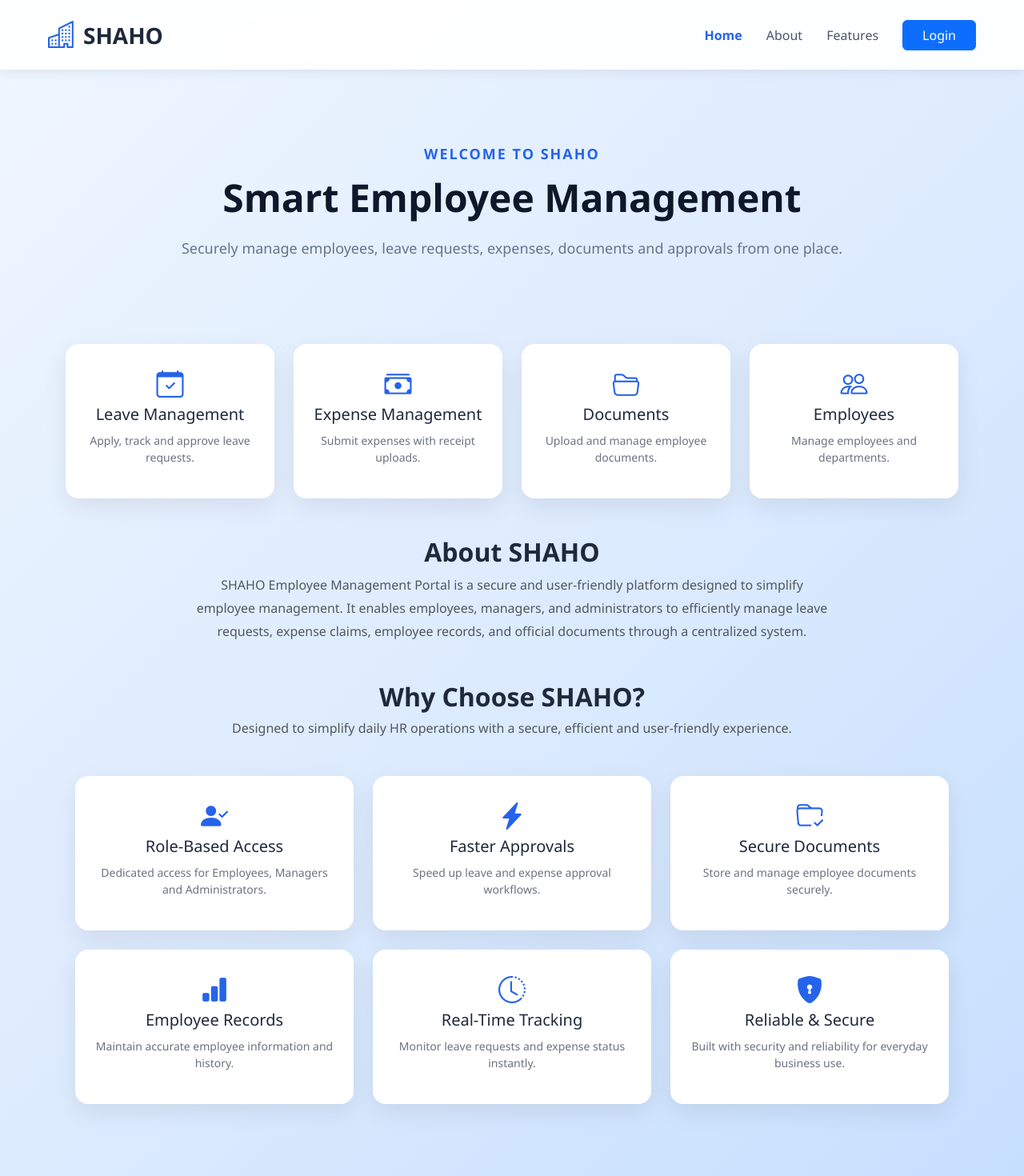
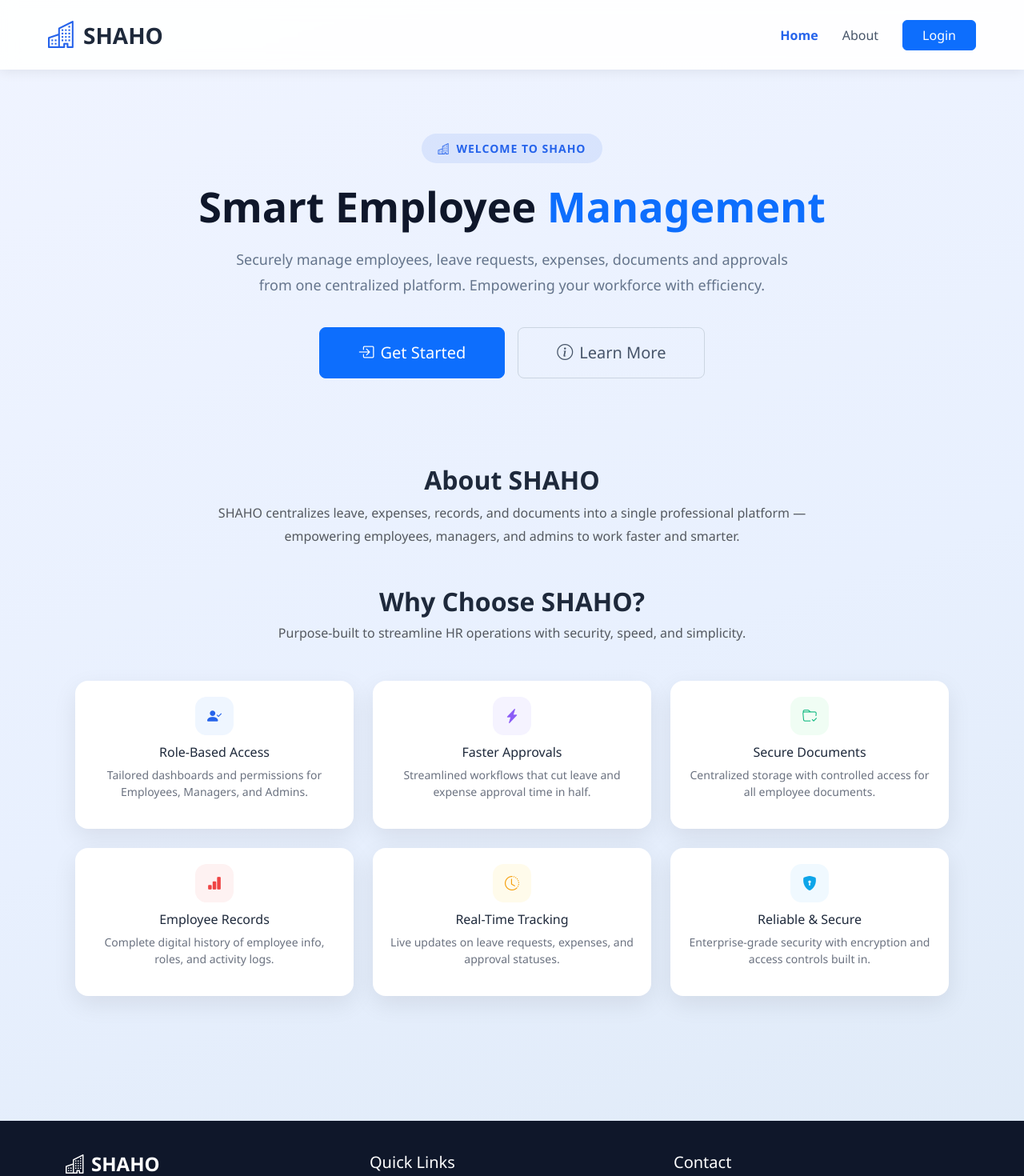
Before and after one commit to Saraswathi52/Emp-portal, a React (Vite) app: page / in a window 1280 px wide. Shown: the top 1470 px of the page at 80% size. Built offline with nearby package versions, Linux system fonts and the light colour scheme.

Commit message:
updated front page

```diff
--- a/src/App.css
+++ b/src/App.css
@@ -2,7 +2,7 @@
 
 .page-bg {
   min-height: 100vh;
-  background: linear-gradient(135deg, #eff6ff 0%, #dbeafe 50%, #bfdbfe 100%);
+  background: linear-gradient(160deg, #f0f4ff 0%, #e8f0fe 50%, #dce8f5 100%);
 }
 
 /* ================= Home Page ================= */
@@ -96,26 +96,59 @@
 
 /* ================= Hero ================= */
 
-.home-content {
+.hero-section {
   text-align: center;
-  margin-top: 70px;
-  margin-bottom: 40px;
+  padding: 80px 20px 60px;
   max-width: 900px;
-  margin-left: auto;
-  margin-right: auto;
+  margin: 0 auto;
 }
 
-.home-content h1 {
-  font-size: 48px;
-  font-weight: 700;
-  color: #0f172a;
+.hero-badge {
+  display: inline-flex;
+  align-items: center;
+  background: rgba(37, 99, 235, 0.1);
+  color: #2563eb;
+  font-weight: 600;
+  font-size: 14px;
+  letter-spacing: 1px;
+  text-transform: uppercase;
+  padding: 8px 20px;
+  border-radius: 50px;
+  margin-bottom: 24px;
 }
 
-.home-content p {
-  margin-top: 20px;
+.hero-title {
+  font-size: 52px;
+  font-weight: 800;
+  color: #0f172a;
+  line-height: 1.15;
+  margin-bottom: 20px;
+}
+
+.hero-description {
   color: #64748b;
   font-size: 18px;
-  line-height: 1.7;
+  line-height: 1.8;
+  max-width: 720px;
+  margin: 0 auto 36px;
+}
+
+.hero-actions {
+  display: flex;
+  justify-content: center;
+  gap: 16px;
+  flex-wrap: wrap;
+}
+
+.hero-actions .btn-outline-secondary {
+  border-color: #cbd5e1;
+  color: #475569;
+}
+
+.hero-actions .btn-outline-secondary:hover {
+  background: #f1f5f9;
+  border-color: #94a3b8;
+  color: #1e293b;
 }
 
 /* ================= Feature Cards ================= */
@@ -123,7 +156,7 @@
 .feature-card {
   background: white;
   border-radius: 16px;
-  padding: 25px;
+  padding: 20px;
   text-align: center;
   box-shadow: 0 10px 30px rgba(0, 0, 0, .08);
   transition: .3s;
@@ -134,14 +167,29 @@
   transform: translateY(-6px);
 }
 
+.feature-icon-box {
+  width: 48px;
+  height: 48px;
+  border-radius: 14px;
+  display: inline-flex;
+  align-items: center;
+  justify-content: center;
+  font-size: 18px;
+  margin-bottom: 12px;
+  transition: .3s;
+}
+
+.feature-card:hover .feature-icon-box {
+  transform: scale(1.1);
+}
+
 .feature-card i {
-  font-size: 34px;
-  color: #2563eb;
-  margin-bottom: 15px;
+  font-size: 18px;
 }
 
 .feature-card h5 {
-  margin-bottom: 10px;
+  margin-bottom: 8px;
+  font-size: 1rem;
 }
 
 .feature-card p {
@@ -167,14 +215,14 @@
 .popup-box {
   position: relative;
 
-  width: 620px;
+  width: 540px;
   max-width: 90%;
 
   background: white;
 
   border-radius: 18px;
 
-  padding: 30px;
+  padding: 24px;
 
   box-shadow: 0 25px 60px rgba(0, 0, 0, .18);
 
@@ -192,9 +240,8 @@
 
   border-radius: 14px;
 
-  padding: 16px 20px;
-
-  margin-bottom: 16px;
+  padding: 12px 16px;
+  margin-bottom: 12px;
 
   transition: .3s;
 }
@@ -205,8 +252,8 @@
 }
 
 .role-icon {
-  width: 52px;
-  height: 52px;
+  width: 44px;
+  height: 44px;
 
   border-radius: 14px;
 
@@ -214,7 +261,7 @@
   justify-content: center;
   align-items: center;
 
-  font-size: 22px;
+  font-size: 18px;
 }
 
 /* ================= Close Button ================= */
@@ -228,7 +275,7 @@
   background: none;
   border: none;
 
-  font-size: 22px;
+  font-size: 18px;
 
   cursor: pointer;
 
--- a/src/pages/Home.jsx
+++ b/src/pages/Home.jsx
@@ -26,6 +26,15 @@ const roles = [
   },
 ];
 
+const features = [
+  { icon: "bi-person-check-fill", bg: "#eff6ff", color: "#2563eb", title: "Role-Based Access", desc: "Tailored dashboards and permissions for Employees, Managers, and Admins." },
+  { icon: "bi-lightning-charge-fill", bg: "#f5f3ff", color: "#8b5cf6", title: "Faster Approvals", desc: "Streamlined workflows that cut leave and expense approval time in half." },
+  { icon: "bi-folder-check", bg: "#f0fdf4", color: "#10b981", title: "Secure Documents", desc: "Centralized storage with controlled access for all employee documents." },
+  { icon: "bi-bar-chart-fill", bg: "#fef2f2", color: "#ef4444", title: "Employee Records", desc: "Complete digital history of employee info, roles, and activity logs." },
+  { icon: "bi-clock-history", bg: "#fffbeb", color: "#f59e0b", title: "Real-Time Tracking", desc: "Live updates on leave requests, expenses, and approval statuses." },
+  { icon: "bi-shield-lock-fill", bg: "#f0f9ff", color: "#0ea5e9", title: "Reliable & Secure", desc: "Enterprise-grade security with encryption and access controls built in." },
+];
+
 function Home() {
   const navigate = useNavigate();
   const [showPopup, setShowPopup] = useState(false);
@@ -33,7 +42,6 @@ function Home() {
   return (
     <div className="page-bg home-page">
 
-      {/* Navbar */}
       <nav className="header">
 
   <div className="logo">
@@ -67,20 +75,6 @@ function Home() {
       About
     </a>
 
-    <a
-      href="#features"
-      onClick={(e) => {
-        e.preventDefault();
-        document
-          .getElementById("features")
-          ?.scrollIntoView({
-            behavior: "smooth",
-          });
-      }}
-    >
-      Features
-    </a>
-
     <button
       className="btn btn-primary px-4"
       onClick={() => setShowPopup(true)}
@@ -92,75 +86,42 @@ function Home() {
 
 </nav>
 
-      {/* Hero Section */}
+      <div className="hero-section">
+        <div className="hero-badge">
+          <i className="bi bi-buildings me-2"></i>
+          Welcome to SHAHO
+        </div>
 
-      <div className="home-content">
-        <p
-  style={{
-    color: "#2563eb",
-    fontWeight: "600",
-    letterSpacing: "2px",
-    textTransform: "uppercase",
-    marginBottom: "10px",
-  }}
->
-  Welcome to SHAHO
-</p>
+        <h1 className="hero-title">
+          Smart Employee <span className="text-primary">Management</span>
+        </h1>
 
-        <h1>Smart Employee Management</h1>
-
-        <p>
-          Securely manage employees, leave requests,
-          expenses, documents and approvals from one place.
+        <p className="hero-description">
+          Securely manage employees, leave requests, expenses, documents and approvals
+          from one centralized platform. Empowering your workforce with efficiency.
         </p>
 
-
-
+        <div className="hero-actions">
+          <button
+            className="btn btn-primary btn-lg px-5 py-3"
+            onClick={() => setShowPopup(true)}
+          >
+            <i className="bi bi-box-arrow-in-right me-2"></i>
+            Get Started
+          </button>
+          <button
+            className="btn btn-outline-secondary btn-lg px-5 py-3"
+            onClick={() => {
+              document
+                .getElementById("about")
+                ?.scrollIntoView({ behavior: "smooth" });
+            }}
+          >
+            <i className="bi bi-info-circle me-2"></i>
+            Learn More
+          </button>
+        </div>
       </div>
-
-      {/* Features */}
-
-      <div className="container mt-5" id="features">
-
-        <div className="row g-4">
-
-          <div className="col-md-3">
-            <div className="feature-card">
-              <i className="bi bi-calendar-check"></i>
-              <h5>Leave Management</h5>
-              <p>Apply, track and approve leave requests.</p>
-            </div>
-          </div>
-
-          <div className="col-md-3">
-            <div className="feature-card">
-              <i className="bi bi-cash-stack"></i>
-              <h5>Expense Management</h5>
-              <p>Submit expenses with receipt uploads.</p>
-            </div>
-          </div>
-
-          <div className="col-md-3">
-            <div className="feature-card">
-              <i className="bi bi-folder2-open"></i>
-              <h5>Documents</h5>
-              <p>Upload and manage employee documents.</p>
-            </div>
-          </div>
-
-          <div className="col-md-3">
-            <div className="feature-card">
-              <i className="bi bi-people"></i>
-              <h5>Employees</h5>
-              <p>Manage employees and departments.</p>
-            </div>
-          </div>
-
-        </div>
-
-      </div>
-
-      {/* Welcome Popup */}
 
 {showWelcome && (
   <div
@@ -255,7 +216,7 @@ function Home() {
   </div>
 )}
 <div
-  className="container py-5"
+  className="container py-5" style={{ scrollMarginTop: "100px", paddingTop: "5rem" }}
   id="about"
   style={{ scrollMarginTop: "100px" }}
 >
@@ -269,11 +230,7 @@ function Home() {
       className="text-muted mx-auto"
       style={{ maxWidth: "800px", lineHeight: "1.8" }}
     >
-    SHAHO Employee Management Portal is a secure and user-friendly platform
-    designed to simplify employee management. It enables employees,
-    managers, and administrators to efficiently manage leave requests,
-    expense claims, employee records, and official documents through a
-    centralized system.
+    SHAHO centralizes leave, expenses, records, and documents into a single professional platform — empowering employees, managers, and admins to work faster and smarter.
     </p>
 
   </div>
@@ -286,78 +243,28 @@ function Home() {
     </h2>
 
     <p className="text-muted">
-      Designed to simplify daily HR operations with a secure,
-      efficient and user-friendly experience.
+      Purpose-built to streamline HR operations with security, speed, and simplicity.
     </p>
   </div>
 
   <div className="row g-4">
 
-    <div className="col-md-4">
-      <div className="feature-card">
-        <i className="bi bi-person-check-fill"></i>
-        <h5>Role-Based Access</h5>
-        <p>
-          Dedicated access for Employees, Managers and Administrators.
-        </p>
+    {features.map((f) => (
+      <div key={f.title} className="col-md-4">
+        <div className="feature-card">
+          <div className="feature-icon-box" style={{ background: f.bg, color: f.color }}>
+            <i className={`bi ${f.icon}`}></i>
+          </div>
+          <h5>{f.title}</h5>
+          <p>{f.desc}</p>
+        </div>
       </div>
-    </div>
-
-    <div className="col-md-4">
-      <div className="feature-card">
-        <i className="bi bi-lightning-charge-fill"></i>
-        <h5>Faster Approvals</h5>
-        <p>
-          Speed up leave and expense approval workflows.
-        </p>
-      </div>
-    </div>
-
-    <div className="col-md-4">
-      <div className="feature-card">
-        <i className="bi bi-folder-check"></i>
-        <h5>Secure Documents</h5>
-        <p>
-          Store and manage employee documents securely.
-        </p>
-      </div>
-    </div>
-
-    <div className="col-md-4">
-      <div className="feature-card">
-        <i className="bi bi-bar-chart-fill"></i>
-        <h5>Employee Records</h5>
-        <p>
-          Maintain accurate employee information and history.
-        </p>
-      </div>
-    </div>
-
-    <div className="col-md-4">
-      <div className="feature-card">
-        <i className="bi bi-clock-history"></i>
-        <h5>Real-Time Tracking</h5>
-        <p>
-          Monitor leave requests and expense status instantly.
-        </p>
-      </div>
-    </div>
-
-    <div className="col-md-4">
-      <div className="feature-card">
-        <i className="bi bi-shield-lock-fill"></i>
-        <h5>Reliable & Secure</h5>
-        <p>
-          Built with security and reliability for everyday business use.
-        </p>
-      </div>
-    </div>
+    ))}
 
   </div>
 
 </div>
 </div>
-{/* Footer */}
 
 <footer
   style={{
@@ -372,7 +279,6 @@ function Home() {
 
     <div className="row">
 
-      {/* Company */}
       <div className="col-md-4 mb-4">
         <h4 className="fw-bold">
           <i className="bi bi-buildings me-2"></i>
@@ -386,7 +292,6 @@ function Home() {
         </p>
       </div>
 
-      {/* Quick Links */}
       <div className="col-md-4 mb-4">
         <h5>Quick Links</h5>
 
@@ -420,7 +325,6 @@ function Home() {
         </ul>
       </div>
 
-      {/* Contact */}
       <div className="col-md-4 mb-4">
 
         <h5>Contact</h5>
@@ -443,7 +347,7 @@ function Home() {
 
     <div className="text-center">
 
-      © 2026 SHAHO Employee Management Portal
+      Ac 2026 SHAHO Employee Management Portal
 
       <br />
 
@@ -455,8 +359,6 @@ function Home() {
 
   </div>
 </footer>
-
-      {/* Popup */}
 
       {showPopup && (
 
@@ -534,7 +436,6 @@ function Home() {
 
               </div>
 
-
             ))}
 
           </div>
```
